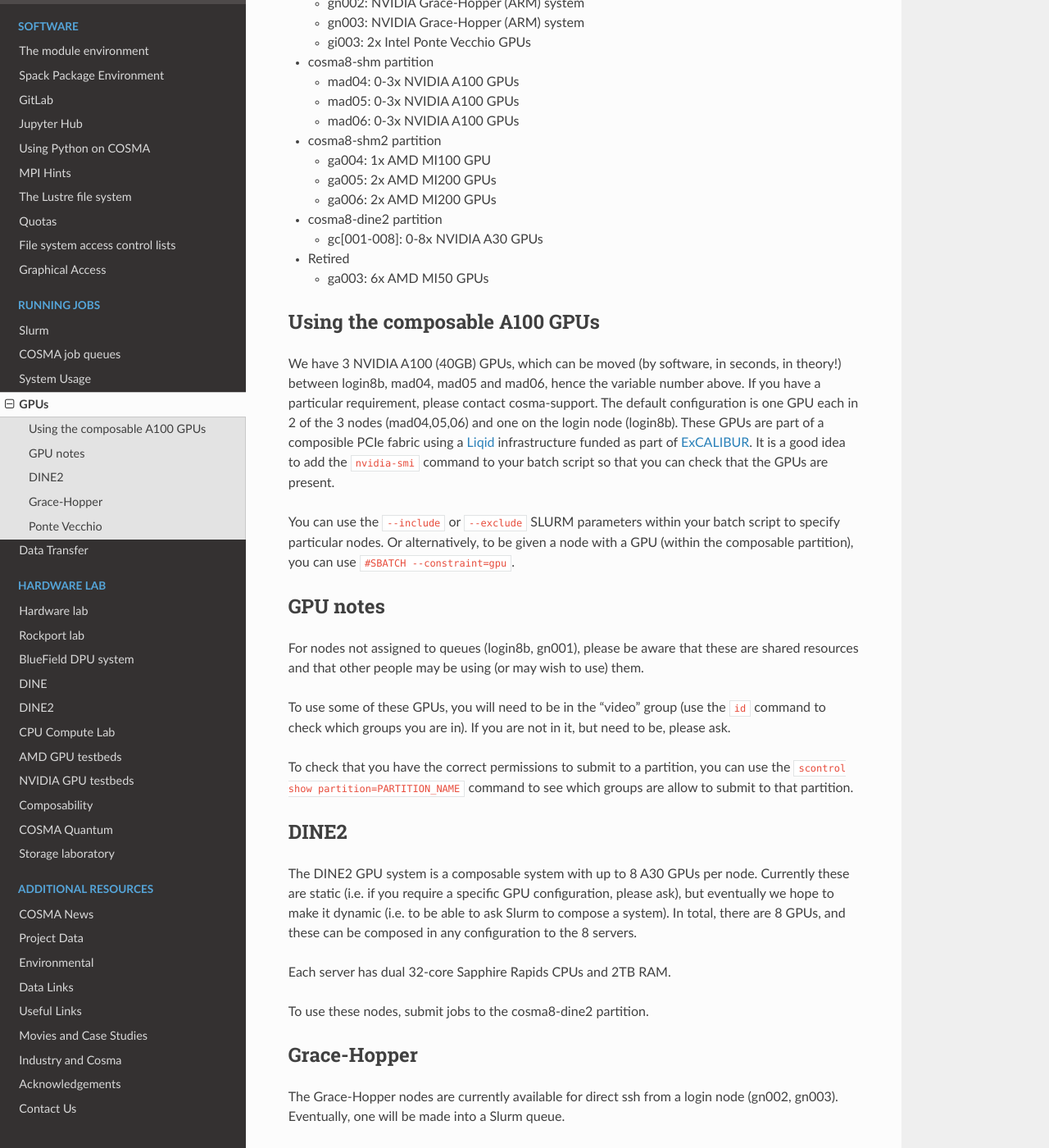
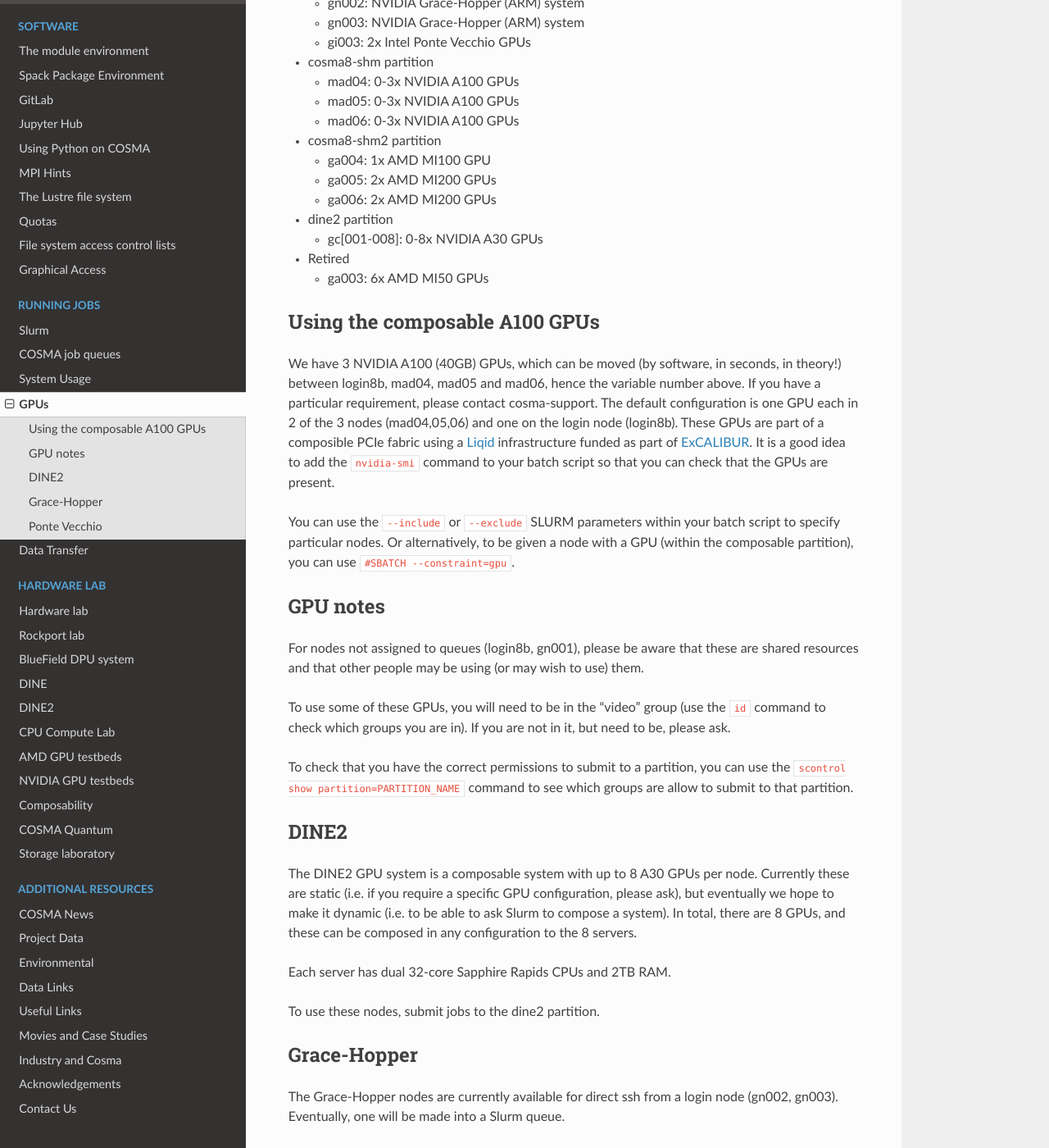
Before and after one commit to agb32/cosmadoc, a Sphinx documentation site: the page built from docs/source/gpu.md, in a window 1280 px wide and 1400 px high, scrolled down 288 px. Shown: the whole window at 82% size. Built offline with Sphinx 7.4.7 and the Read the Docs theme 2.0.0, drawn with Linux system fonts in a browser that asks for light colours.

Commit message:
removed cosma8-dine2

```diff
--- a/docs/source/gpu.md
+++ b/docs/source/gpu.md
@@ -16,7 +16,7 @@ COSMA has a number of GPU systems, which are available for use. These are:
   * ga004: 1x AMD MI100 GPU
   * ga005: 2x AMD MI200 GPUs
   * ga006: 2x AMD MI200 GPUs
-* cosma8-dine2 partition
+* dine2 partition
   * gc[001-008]: 0-8x NVIDIA A30 GPUs
 * Retired
   * ga003: 6x AMD MI50 GPUs
@@ -41,7 +41,7 @@ The DINE2 GPU system is a composable system with up to 8 A30 GPUs per node.  Cur
 
 Each server has dual 32-core Sapphire Rapids CPUs and 2TB RAM.
 
-To use these nodes, submit jobs to the cosma8-dine2 partition.
+To use these nodes, submit jobs to the dine2 partition.
 
 ## Grace-Hopper
 
```
Also changed, not shown: docs/source/cerio.md (+1 -1 lines), docs/source/dine.md (+1 -1 lines).
